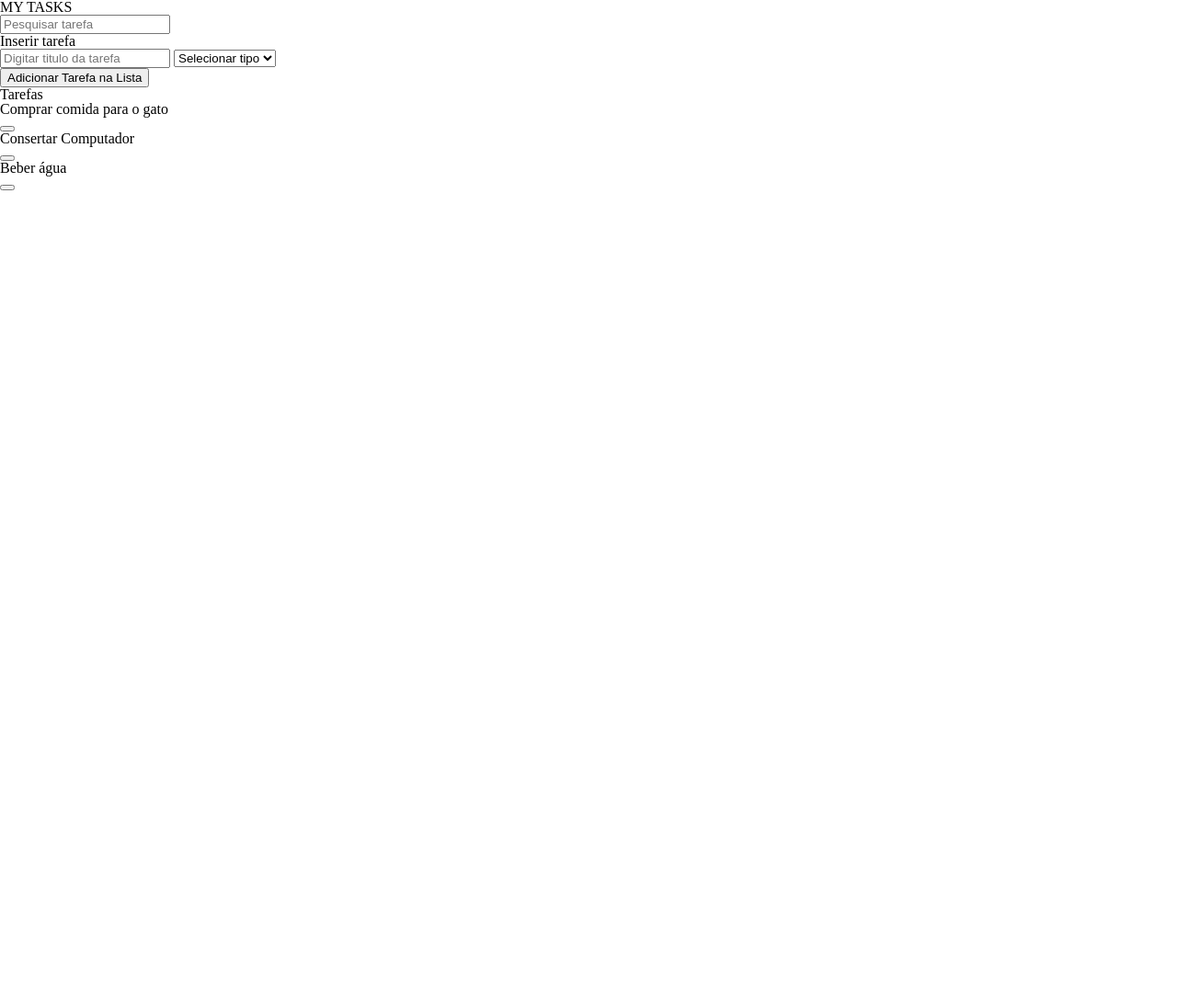
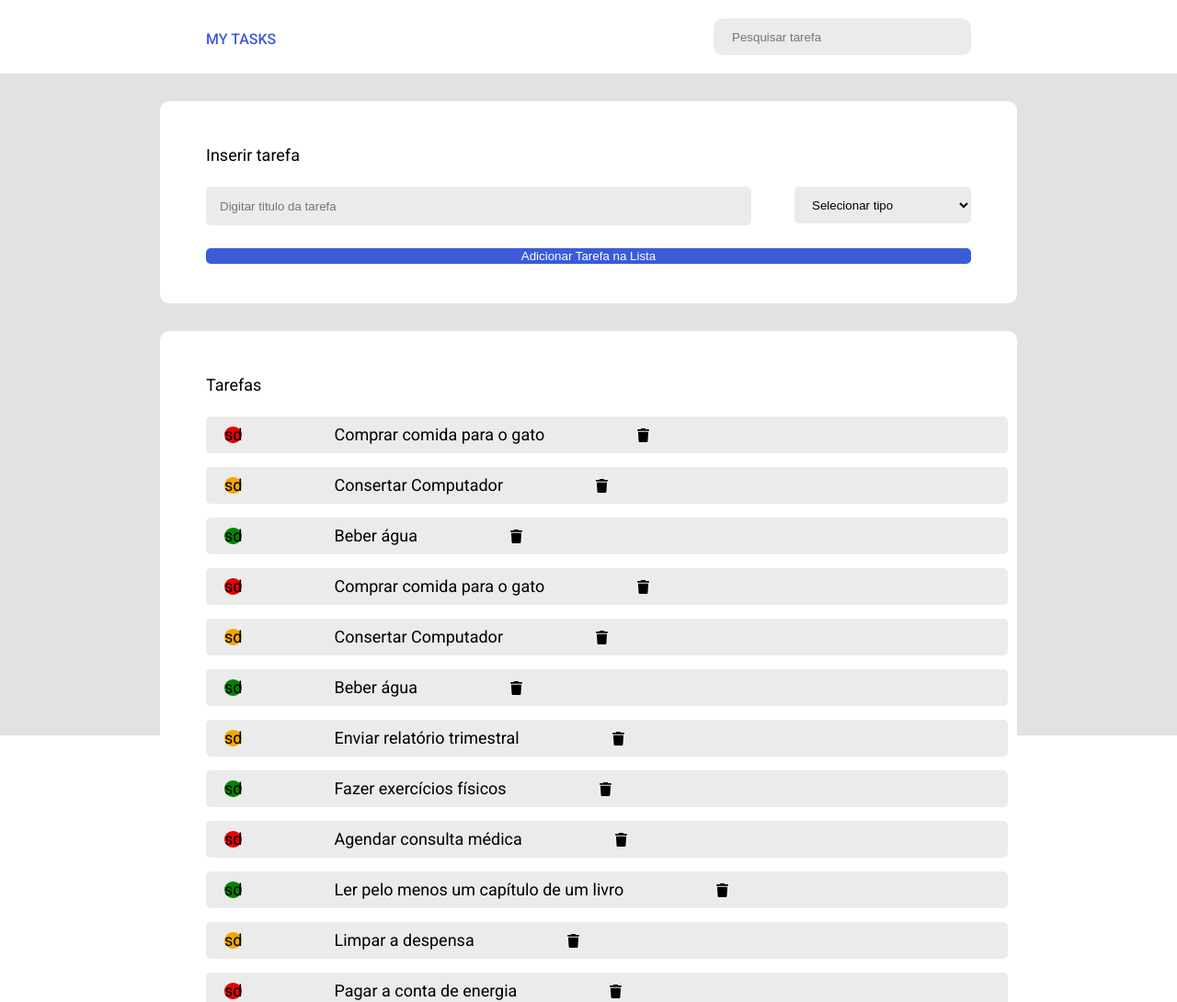
Before and after one commit to thiagorcon/listaDeTarefas, a plain HTML site: page index.html in a window 1280 px wide. Shown: the top 1090 px of the page at 92% size. Before the commit the page ends 800 px from the top, so only its background shows below. Drawn offline with Linux system fonts and the light colour scheme.

Commit message:
envio parte 2 do projeto

```diff
--- a/index.html
+++ b/index.html
@@ -6,15 +6,12 @@
     <meta name="viewport" content="width=device-width, initial-scale=1.0" />
     <title>Lista de Tarefas</title>
 
-    <!-- ESTILOS -->
     <link rel="stylesheet" href="./reset.css" />
     <link rel="stylesheet" href="./style.css" />
 
-    <!-- SCRIPTS -->
     <script src="./script.js" defer></script>
   </head>
   <body>
-    <!-- Cabeçalho -->
     <header class="header__container">
       <div class="header__content">
         <h1 class="header__title">MY TASKS</h1>
@@ -56,26 +53,27 @@
           <!-- Task Exemplo 1 -->
           <li class="task__item">
             <div class="task-info__container">
-              <span class="task-type span-urgent"></span>
+              <span class="task-type span-urgent">sd</span>
               <p>Comprar comida para o gato</p>
+              <button class="task__button--remove-task"></button>
             </div>
-            <button class="task__button--remove-task"></button>
           </li>
           <!-- Task Exemplo 2 -->
           <li class="task__item">
             <div class="task-info__container">
-              <span class="task-type span-important"></span>
+              <span class="task-type span-important">sd</span>
               <p>Consertar Computador</p>
+            <button class="task__button--remove-task"></button>
             </div>
-            <button class="task__button--remove-task"></button>
           </li>
           <!-- Task Exemplo 3 -->
           <li class="task__item">
             <div class="task-info__container">
-              <span class="task-type span-normal"></span>
+              <span class="task-type span-normal">sd</span>
               <p>Beber água</p>
+              <button class="task__button--remove-task"></button>
             </div>
-            <button class="task__button--remove-task"></button>
+
           </li>
         </ul>
       </section>
--- a/script.js
+++ b/script.js
@@ -1,12 +1,69 @@
+
 const tasks = [
-  {title: "Comprar comida para o gato", type: "Urgente"},
-  {title: "Consertar Computador", type: "Importante"},
-  {title: "Beber água", type: "Normal"},
-  {title: "Enviar relatório trimestral", type: "Importante"},
-  {title: "Fazer exercícios físicos", type: "Normal"},
-  {title: "Agendar consulta médica", type: "Urgente"},
-  {title: "Ler pelo menos um capítulo de um livro", type: "Normal"},
-  {title: "Limpar a despensa", type: "Importante"},
-  {title: "Pagar a conta de energia", type: "Urgente"},
-  {title: "Assistir a um documentário interessante", type: "Normal"},
+  { title: "Comprar comida para o gato", type: "Urgente" },
+  { title: "Consertar Computador", type: "Importante" },
+  { title: "Beber água", type: "Normal" },
+  { title: "Enviar relatório trimestral", type: "Importante" },
+  { title: "Fazer exercícios físicos", type: "Normal" },
+  { title: "Agendar consulta médica", type: "Urgente" },
+  { title: "Ler pelo menos um capítulo de um livro", type: "Normal" },
+  { title: "Limpar a despensa", type: "Importante" },
+  { title: "Pagar a conta de energia", type: "Urgente" },
+  { title: "Assistir a um documentário interessante", type: "Normal" },
 ];
+
+
+function createTaskItem(task) {
+
+  const liElement = document.createElement('li');
+  const divContainer = document.createElement('div');
+  const spanElement = document.createElement('span');
+  const pElement = document.createElement('p');
+  spanElement.innerText = 'sd'
+  const buttonElement = document.createElement('button');
+
+  liElement.classList.add('task__item');
+  divContainer.classList.add('task-info__container');
+  spanElement.classList.add('task-type');
+  pElement.textContent = task.title;
+  buttonElement.classList.add('task__button--remove-task');
+
+
+
+  if(task.type === 'Urgente'){
+    spanElement.classList.add('span-urgent')
+  } else if(task.type === 'Importante'){
+    spanElement.classList.add('span-important');
+  } else if (task.type === 'Normal'){
+    spanElement.classList.add('span-normal')
+  }
+
+
+
+  divContainer.appendChild(spanElement);
+  divContainer.appendChild(pElement);
+  divContainer.appendChild(buttonElement);
+  liElement.appendChild(divContainer);
+  //liElement.appendChild(buttonElement);
+
+
+  return liElement;
+}
+
+
+function renderElements(tasks) {
+
+  const ulElement = document.querySelector('ul');
+
+
+
+  // Itera sobre o array de tarefas e adiciona cada item ao <ul>
+  tasks.forEach(task => {
+    const taskItem = createTaskItem(task);
+    ulElement.appendChild(taskItem);
+  });
+
+}
+
+
+renderElements(tasks);
--- a/style.css
+++ b/style.css
@@ -0,0 +1,170 @@
+@import url("https://fonts.googleapis.com/css2?family=Inter:wght@100..900&family=Roboto:ital,wght@0,100;0,300;0,400;0,500;0,700;0,900;1,100;1,300;1,400;1,500;1,700;1,900&display=swap");
+
+body {
+  margin: 0;
+  padding: 0;
+  font-family: Roboto, sans-serif;
+
+  /* background-color: #e2e2e2; */
+
+  /* --color-blue : #3b5bdb;
+     --color-grayMain : #e2e2e2;
+     --color-cinzaItens: #f1f3f5;
+     --color-grayInputs: #ebebeb;
+     --color-redUrgente: #e40404;
+     --color-verdeNormal: #028302;
+     --color-yellowImportante: #f3a703; */
+}
+
+.header__container {
+  width: 100vw;
+  height: 10vh;
+  display: flex;
+  justify-content: center;
+  align-items: center;
+}
+
+.header__content {
+  width: 65vw;
+  display: flex;
+
+  justify-content: space-between;
+}
+
+.header__title {
+  color: #3b5bdb;
+  font-weight: 500;
+  padding-top: 0.9375rem;
+}
+
+.header__input--search {
+  background-color: #ebebeb;
+  width: 17.5rem;
+  height: 1.875rem;
+  border: none;
+  border-radius: 0.625rem;
+  padding: 1.25rem;
+}
+
+.main__container {
+  background-color: #e2e2e2;
+  width: 100vw;
+  height: 90vh;
+  display: flex;
+  flex-direction: column;
+  align-items: center;
+}
+
+.form__container {
+  background-color: white;
+  margin-top: 1.875rem;
+  font-size: large;
+  gap: 1.5625rem;
+  width: 65vw;
+  height: 15vh;
+  border-radius: 0.625rem;
+  display: flex;
+  flex-direction: column;
+  padding: 50px;
+}
+
+.form__title title2 {
+  background-color: #3b5bdb;
+}
+
+.form__input-container {
+  display: flex;
+  justify-content: space-between;
+}
+
+.form__input--text {
+  background-color: #ebebeb;
+  height: 2.5rem;
+  border: none;
+  border-radius: 5px;
+  width: 45vw;
+  padding-left: 0.9375rem;
+}
+
+.form__input--priority {
+  background-color: #ebebeb;
+  height: 1.5625rem;
+  border: none;
+  border-radius: 5px;
+  width: 15vw;
+  height: 2.5rem;
+  padding-left: 0.9375rem;
+}
+
+.form__button--add-task {
+  background-color: #3b5bdb;
+  border: none;
+  border-radius: 5px;
+  height: 2.5rem;
+  color: white;
+  font-weight: 400;
+}
+
+.tasks__container{
+  background-color: white;
+  margin-top: 1.875rem;
+  gap: 1.5625rem;
+  font-weight: 400;
+  font-size: large;
+  width: 65vw;
+  height: auto;
+  border-radius: 0.625rem;
+  display: flex;
+  align-items: start;
+  flex-direction: column;
+  padding: 50px;
+}
+
+.task__item{
+  display: flex;
+}
+
+.task-info__container{
+  background-color: #ebebeb;
+  height: 2.5rem;
+  border: none;
+  border-radius: 5px;
+  width: 65vw;
+  /* padding-left: 0.9375rem; */
+  display: flex;
+  align-items: center;
+  /* justify-content: space-between; */
+  padding: 0 1.25rem ;
+  gap: 100px;
+  margin-bottom: .9375rem;
+
+}
+
+.task__button--remove-task{
+  background-image: url('../assets/trash-icon.svg');
+  background-repeat: no-repeat;
+  background-position: center;
+  border: none;
+  width: .9375rem;
+  height: .9375rem;
+  padding: 0;
+  cursor: pointer; /* Muda o cursor para um ponteiro quando sobre o botão */
+  margin-right: 1.25rem;
+}
+
+.task-type  {
+  border-radius: .625rem;
+
+}
+
+.span-urgent{
+  background-color: #e40404
+}
+
+.span-important{
+  background: #f3a703;
+}
+
+.span-normal{
+  background-color: #028302;
+}
```
